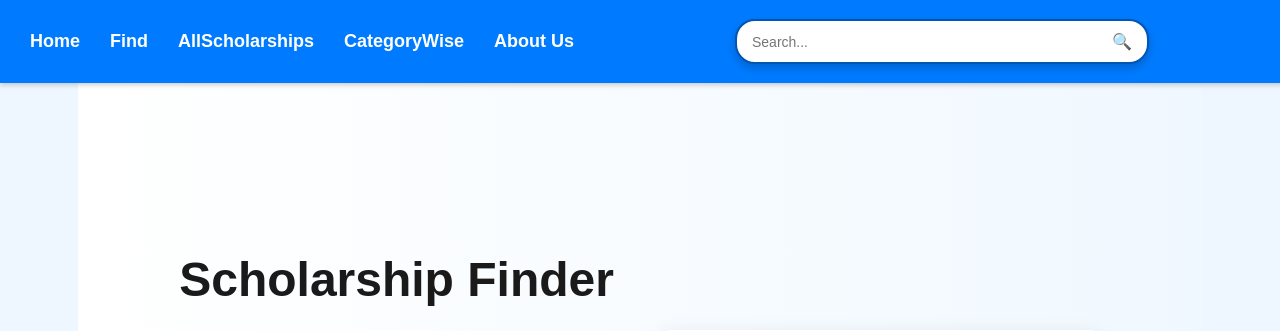
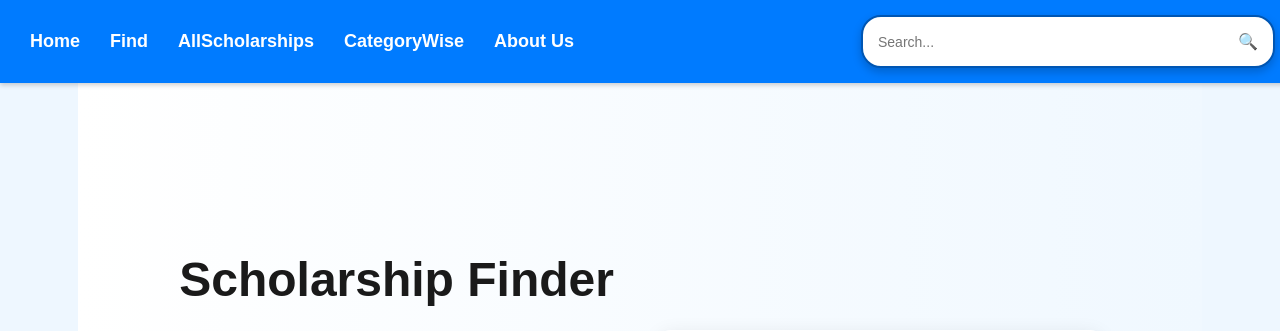
Before and after one commit to ShraddhaP0501/ScholarshipFinder, a Flask app: page / in a window 1280 px wide. Shown: the top 331 px of the page. Run offline with Flask 3, Linux system fonts and the light colour scheme.

Commit message:
slite change searchbar too right

```diff
--- a/static/style.css
+++ b/static/style.css
@@ -50,15 +50,18 @@
 /* Search Bar */
 .search-form {
     display: flex;
-    align-items: left;
+    align-items: center;
+    /* Fix alignment */
     background: white;
     border-radius: 20px;
     padding: 5px;
     width: 400px;
-    /* Adjust the width */
+    /* Adjust width if needed */
     border: 2px solid #0056b3;
     margin-left: auto;
-    margin: auto;
+    /* Pushes to the right */
+    margin-right: 20px;
+    /* Adjust for fine-tuning */
 }
 
 /* Search Input */
```
